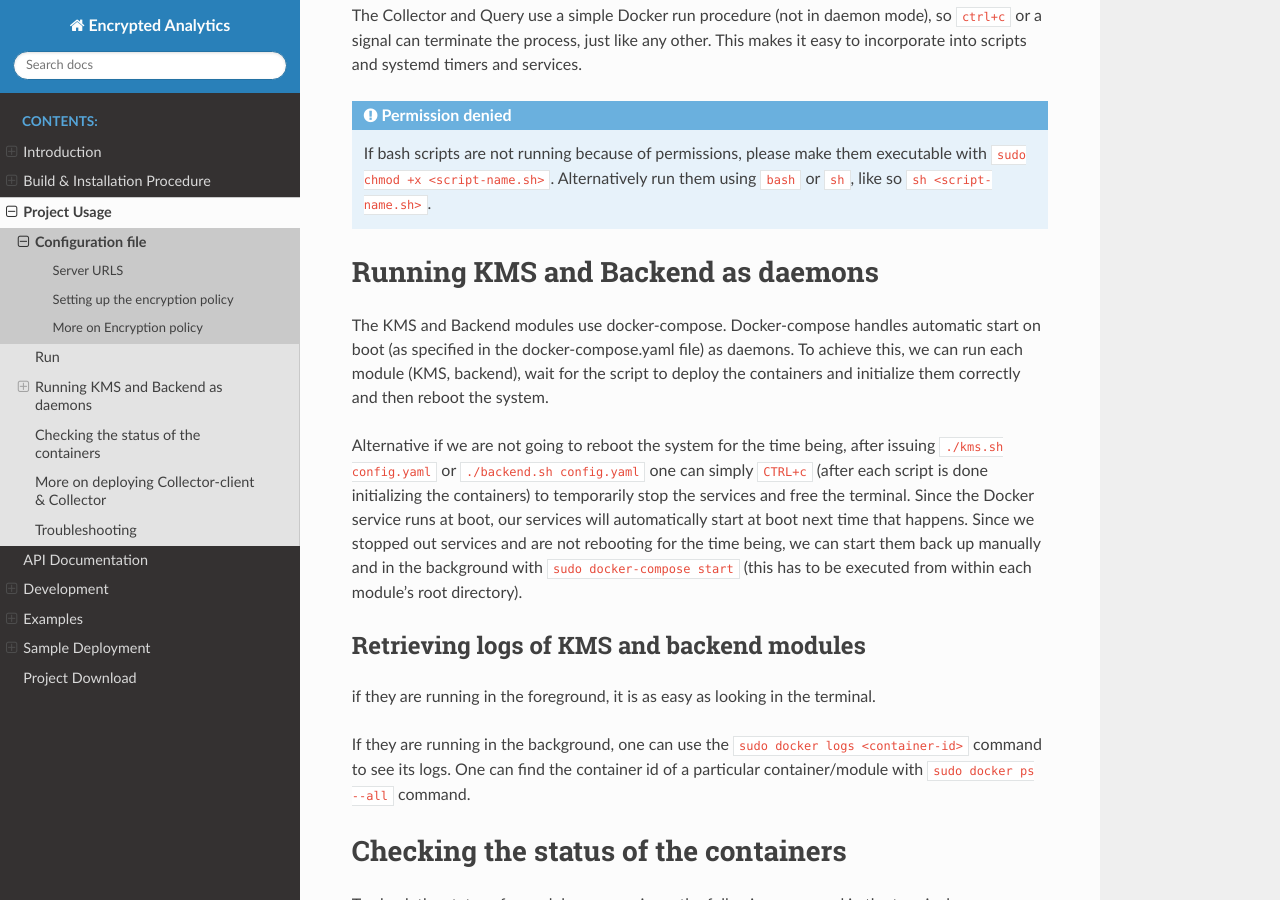
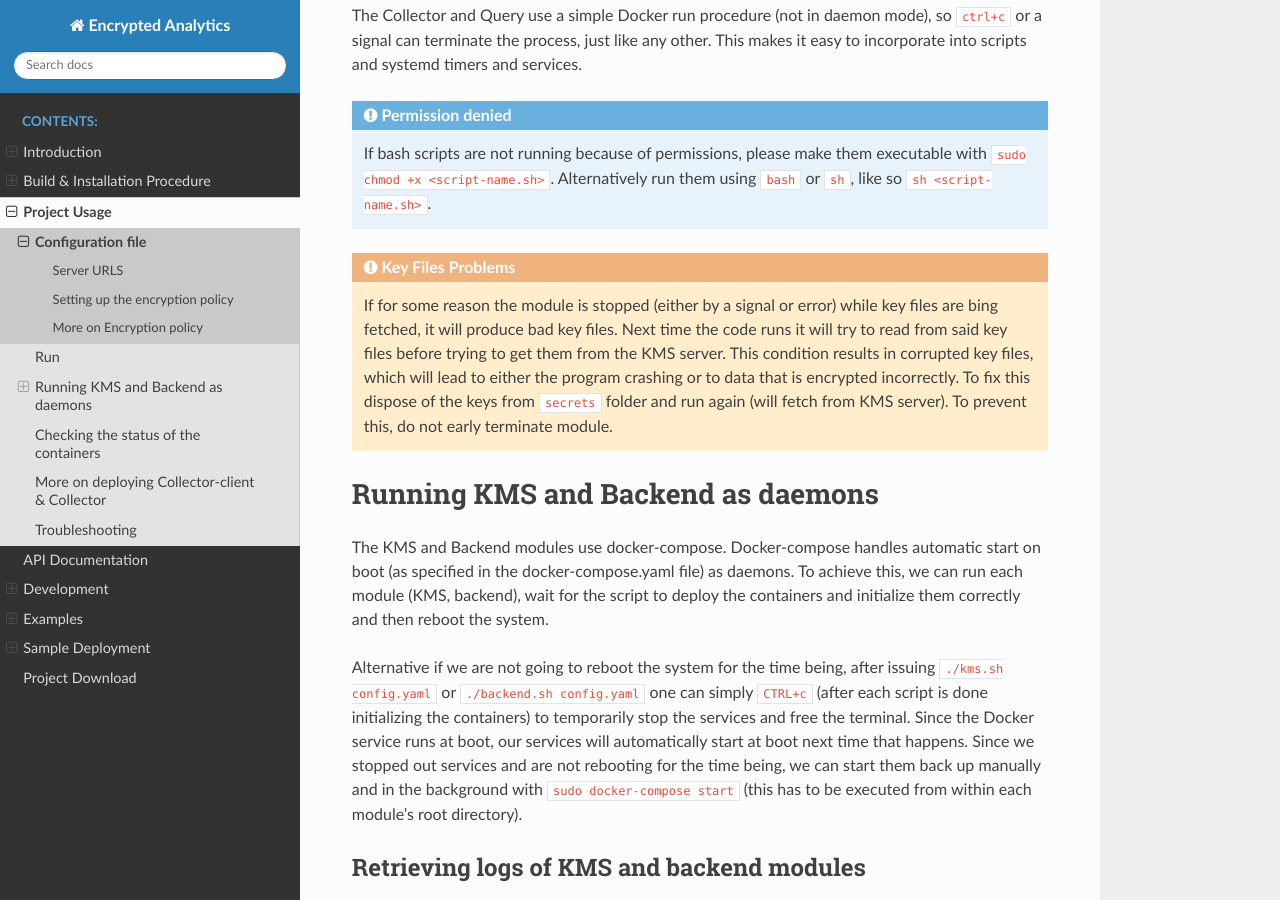
Before and after one commit to CYBEX-P/priv-docs, a Sphinx documentation site: the page built from source/markdown/usage.md, in a window 1280 px wide and 900 px high, scrolled down 3430 px. Built offline with Sphinx 7.4.7 and the Read the Docs theme 2.0.0, drawn with Linux system fonts in a browser that asks for light colours.

Commit message:
add more info

````diff
--- a/source/markdown/usage.md
+++ b/source/markdown/usage.md
@@ -169,6 +169,12 @@ The Collector and Query use a simple Docker run procedure (not in daemon mode),
 If bash scripts are not running because of permissions, please make them executable with `sudo chmod +x <script-name.sh>`. Alternatively run them using `bash` or `sh`, like so `sh <script-name.sh>`.
 ```
 
+```{admonition} Key Files Problems
+:class: caution
+
+If for some reason the module is stopped (either by a signal or error) while key files are bing fetched, it will produce bad key files. Next time the code runs it will try to read from said key files before trying to get them from the KMS server. This condition results in corrupted key files, which will lead to either the program crashing or to data that is encrypted incorrectly. To fix this dispose of the keys from `secrets` folder and run again (will fetch from KMS server). To prevent this, do not early terminate module.
+```
+
 # Running KMS and Backend as daemons
 
 The KMS and Backend modules use docker-compose. Docker-compose handles automatic start on boot (as specified in the docker-compose.yaml file) as daemons.  To achieve this, we can run each module (KMS, backend), wait for the script to deploy the containers and initialize them correctly and then reboot the system.
````
Also changed, not shown: source/markdown/dev_usage.md (+6 -0 lines).
